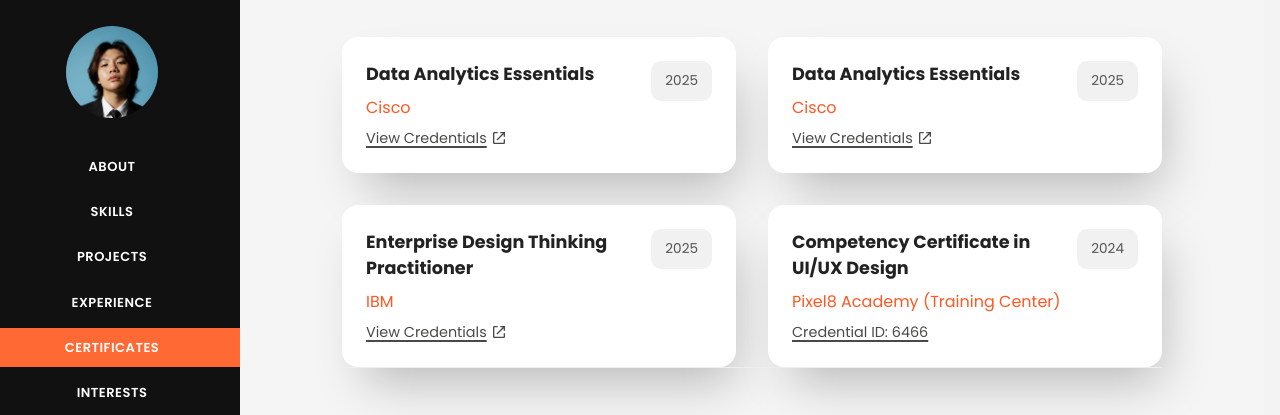
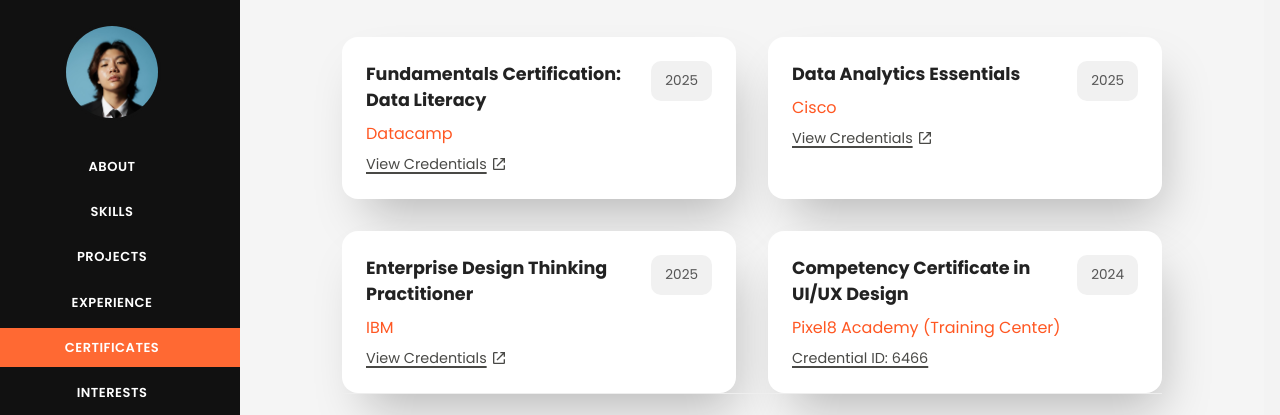
Before and after one commit to dreirivera/edreirivera, a plain HTML site: page certificates.html in a window 1280 px wide. Shown: the part 151-566 px from the top of the page. Drawn offline with Linux system fonts and the light colour scheme.

Commit message:
Update certificates.html

```diff
--- a/certificates.html
+++ b/certificates.html
@@ -37,8 +37,8 @@
                 <!-- Certificate -->
               <div class="certificate-card">
                 <div class="certificate-details">
-                  <h3 class="certificate-title">Data Analytics Essentials</h3>
-                  <p class="certificate-issuer">Cisco</p>
+                  <h3 class="certificate-title">Fundamentals Certification: Data Literacy</h3>
+                  <p class="certificate-issuer">Datacamp</p>
                   <a href="https://www.credly.com/badges/d9872450-fdc4-4922-9e9e-cf764796df1b/public_url" class="certificate-link">
                     View Credentials
                     <svg xmlns="http://www.w3.org/2000/svg" viewBox="0 0 24 24">
```
